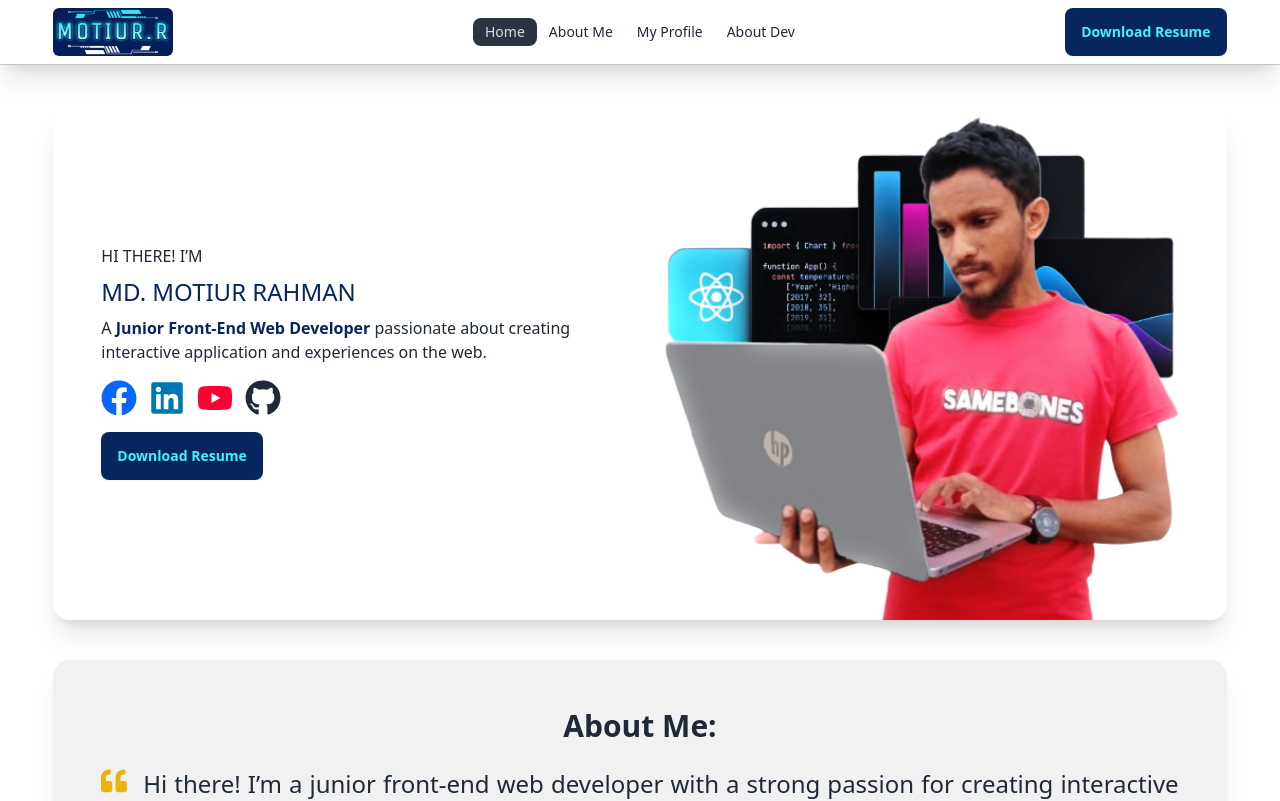
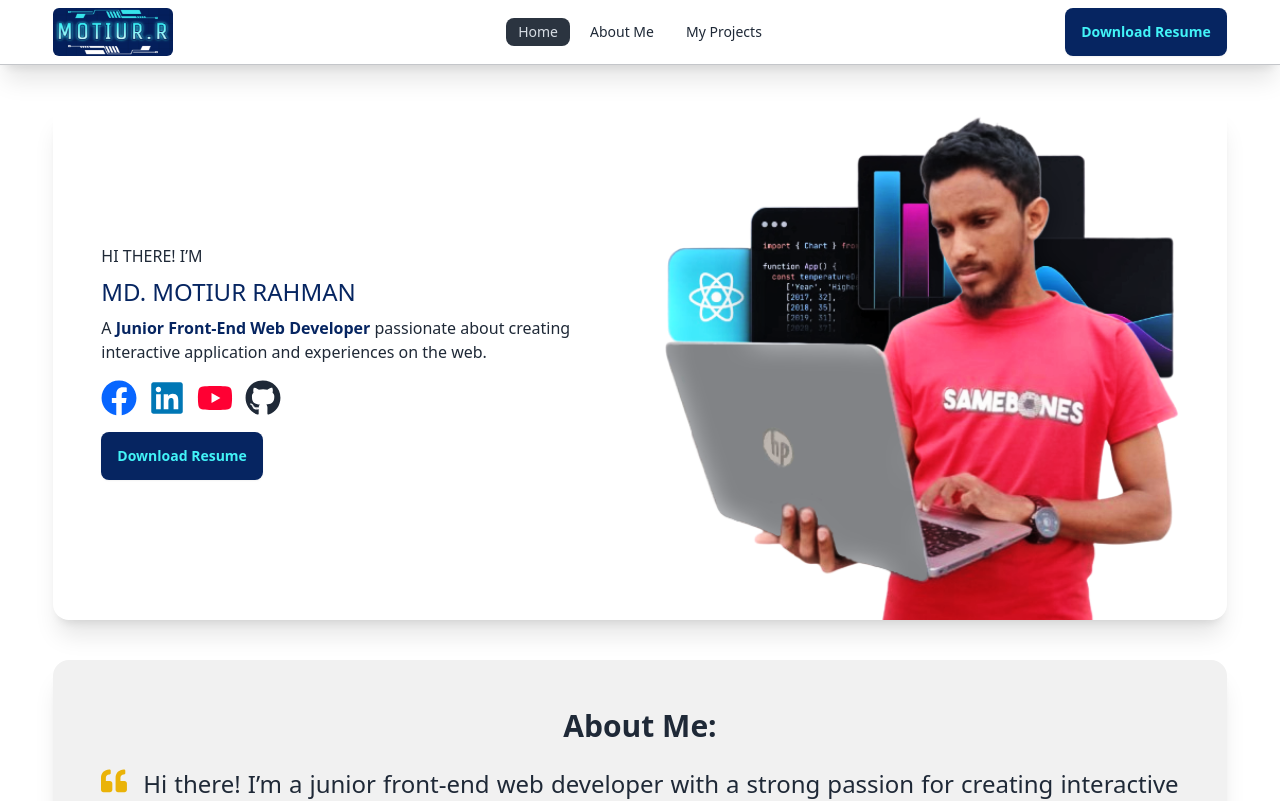
Before and after one commit to Motiur-Rahman-Dhrubo/my-portfolio, a React (Vite) app: page / in a window 1280 px wide. Shown: the top 801 px of the page. Built offline with nearby package versions, Linux system fonts and the light colour scheme.

Commit message:
route done

```diff
--- a/src/App.jsx
+++ b/src/App.jsx
@@ -1,5 +1,6 @@
 import { Outlet } from "react-router-dom"
 import NavBar from "./components/NavBar/NavBar"
+import Footer from "./components/Footer/Footer";
 
 function App() {
 
@@ -7,6 +8,7 @@ function App() {
     <>
     <NavBar></NavBar>
     <Outlet></Outlet>
+    <Footer></Footer>
     </>
   )
 }
--- a/src/components/Home/Home.jsx
+++ b/src/components/Home/Home.jsx
@@ -5,7 +5,6 @@ import Skills from "../Skills/Skills";
 import ProjectsSec from "../ProjectsSec/ProjectsSec";
 import Education from "../Education/Education";
 import ContactMe from "../ContactMe/ContactMe";
-import Footer from "../Footer/Footer";
 
 const Home = () => {
 
@@ -19,7 +18,6 @@ const Home = () => {
             <Education></Education>
             <ProjectsSec projects={projects}></ProjectsSec>
             <ContactMe></ContactMe>
-            <Footer></Footer>
         </>
     );
 };
--- /dev/null
+++ b/src/components/MyProjects/MyProjects.jsx
@@ -0,0 +1,9 @@
+const MyProjects = () => {
+    return (
+        <div>
+            <h1 className="py-48 text-center text-5xl text-red-400">Working...</h1>
+        </div>
+    );
+};
+
+export default MyProjects;
--- a/src/components/NavBar/NavBar.jsx
+++ b/src/components/NavBar/NavBar.jsx
@@ -5,8 +5,7 @@ const NavBar = () => {
     const links = <>
         <li><NavLink className='py-1 px-3' to="/">Home</NavLink></li>
         <li><NavLink className='py-1 px-3' to="/about-me">About Me</NavLink></li>
-        <li><NavLink className='py-1 px-3' to="/my-profile">My Profile</NavLink></li>
-        <li><NavLink className='py-1 px-3' to="/about-dev">About Dev</NavLink></li>
+        <li><NavLink className='py-1 px-3' to="/my-projects">My Projects</NavLink></li>
     </>
 
     return (
@@ -37,7 +36,7 @@ const NavBar = () => {
                     <Link to="/" className='hidden md:flex'><img className='w-[120px] h-12 rounded-md' src="/assets/logo.png" alt="logo" /></Link>
                 </div>
                 <div className="navbar-center hidden lg:flex">
-                    <ul className="menu menu-horizontal px-1">
+                    <ul className="menu menu-horizontal px-1 gap-2">
                         {links}
                     </ul>
                 </div>
```
Also changed, not shown: src/routes/Router.jsx (+5 -31 lines).
